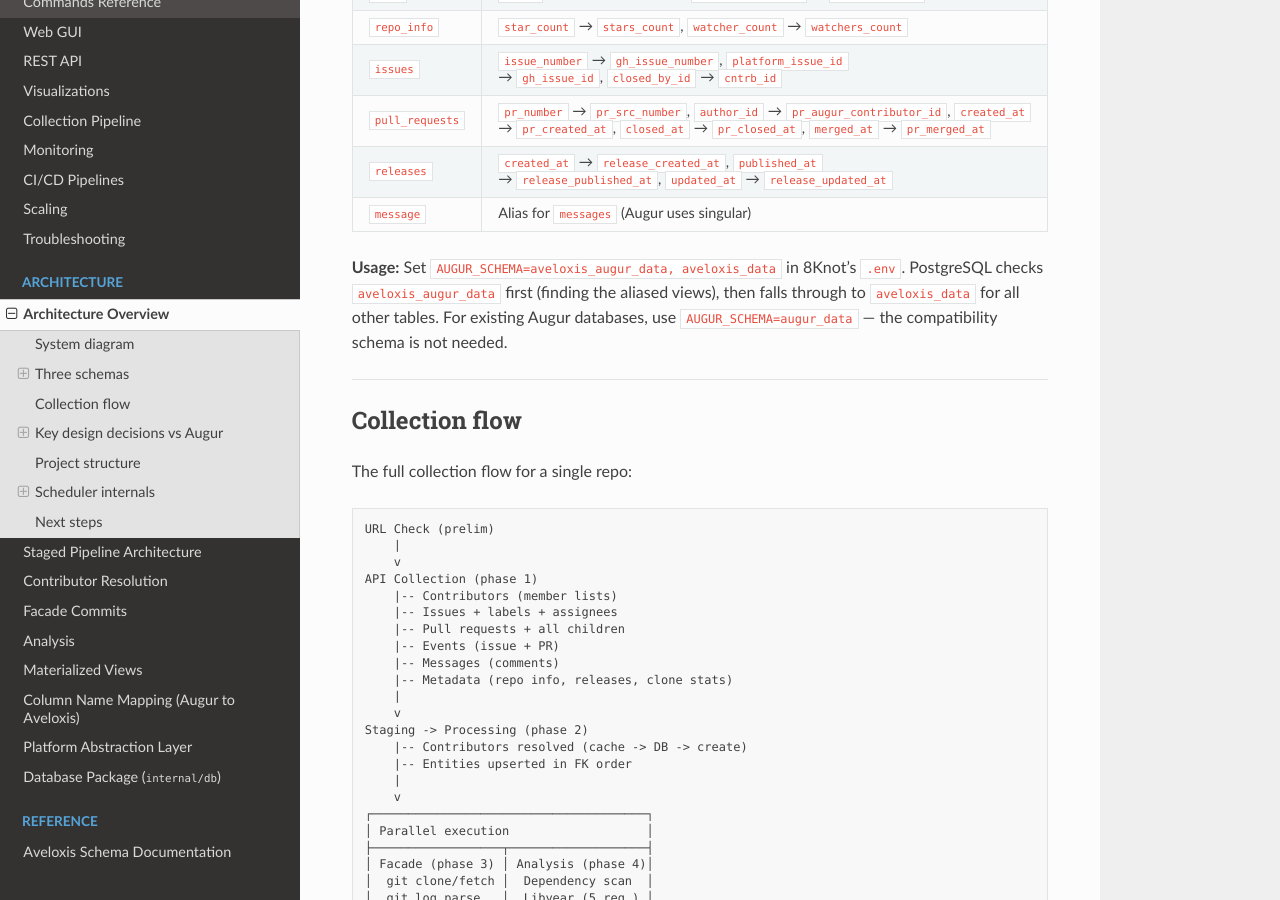
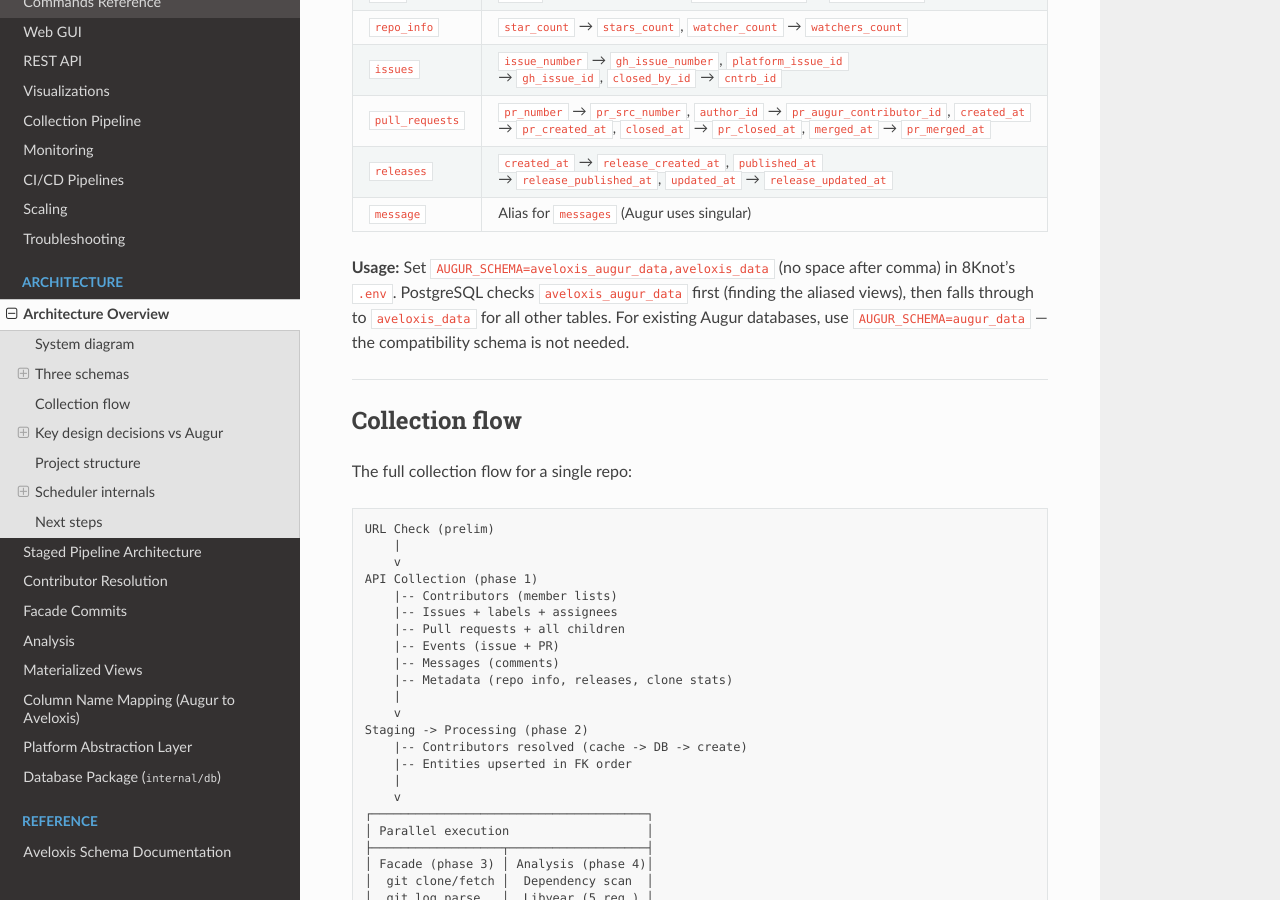
Before and after one commit to aveloxis/aveloxis, a Sphinx documentation site: the page built from docs/architecture/overview.md, in a window 1280 px wide and 900 px high, scrolled down 2701 px. Built offline with Sphinx 7.4.7 and the Read the Docs theme 3.1.0, drawn with Linux system fonts in a browser that asks for light colours.

Commit message:
Added specific language about postgresql's particular fussiness about how search paths cannot have spaces between them.
Signed-off-by: Sean P. Goggins <s@goggins.com>

```diff
--- a/docs/architecture/overview.md
+++ b/docs/architecture/overview.md
@@ -120,7 +120,7 @@ Augur compatibility layer for [8Knot](https://github.com/oss-aspen/8Knot) and ot
 | `releases` | `created_at` → `release_created_at`, `published_at` → `release_published_at`, `updated_at` → `release_updated_at` |
 | `message` | Alias for `messages` (Augur uses singular) |
 
-**Usage:** Set `AUGUR_SCHEMA=aveloxis_augur_data, aveloxis_data` in 8Knot's `.env`. PostgreSQL checks `aveloxis_augur_data` first (finding the aliased views), then falls through to `aveloxis_data` for all other tables. For existing Augur databases, use `AUGUR_SCHEMA=augur_data` — the compatibility schema is not needed.
+**Usage:** Set `AUGUR_SCHEMA=aveloxis_augur_data,aveloxis_data` (no space after comma) in 8Knot's `.env`. PostgreSQL checks `aveloxis_augur_data` first (finding the aliased views), then falls through to `aveloxis_data` for all other tables. For existing Augur databases, use `AUGUR_SCHEMA=augur_data` — the compatibility schema is not needed.
 
 ---
 
```
Also changed, not shown: README.md (+1 -1 lines), 1 other file.
